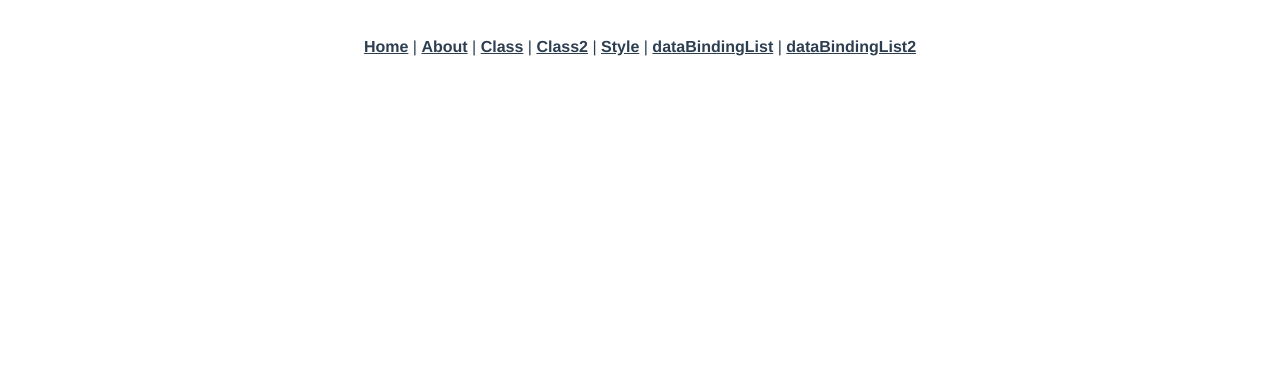
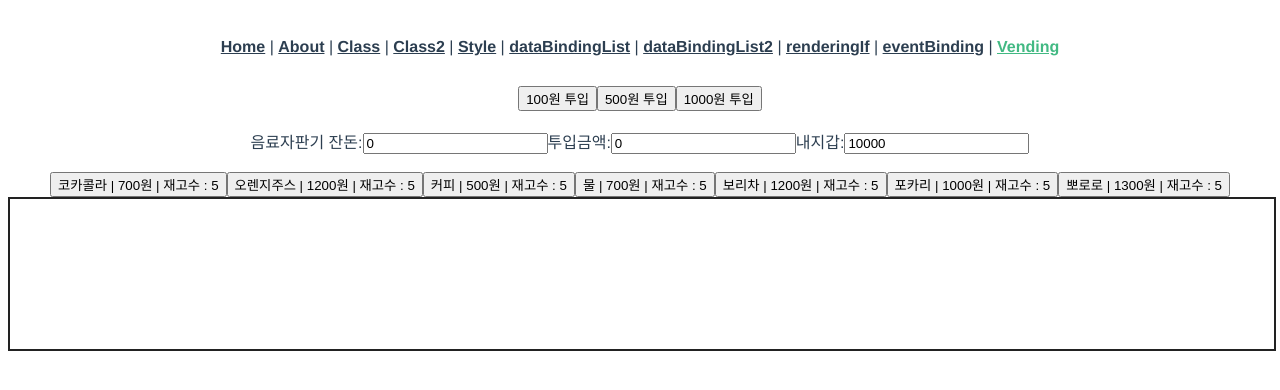
Before and after one commit to bellDev-code/Vue-project, a Vue app: page /vending in a window 1280 px wide. Shown: the top 390 px of the page. Built offline with nearby package versions, Linux system fonts and the light colour scheme.

Commit message:
vue event , if and Vending Machine

```diff
--- a/src/App.vue
+++ b/src/App.vue
@@ -6,7 +6,10 @@
     <router-link to="/class2">Class2</router-link> |
     <router-link to="/style">Style</router-link> |
     <router-link to="/dataBindingList">dataBindingList</router-link> |
-    <router-link to="/dataBindingList2">dataBindingList2</router-link>
+    <router-link to="/dataBindingList2">dataBindingList2</router-link> |
+    <router-link to="/renderingIf">renderingIf</router-link> |
+    <router-link to="/eventBinding">eventBinding</router-link> |
+    <router-link to="/Vending">Vending</router-link>
   </div>
   <router-view />
 </template>
--- a/src/router/index.js
+++ b/src/router/index.js
@@ -5,6 +5,9 @@ import Class2 from "../views/DataBindingClass2.vue";
 import Style from "../views/DataBindingStyle.vue";
 import DataBindingList from "../views/DataBindingList.vue";
 import DataBindingList2 from "../views/DataBindingList2.vue";
+import RenderingIf from "../views/DataBindingIf.vue";
+import EventBinding from "../views/EventBinding.vue";
+import Vending from "../views/Vending.vue";
 
 const routes = [
   {
@@ -46,6 +49,21 @@ const routes = [
     name: "DataBindingList2",
     component: DataBindingList2,
   },
+  {
+    path: "/renderingIf",
+    name: "RenderingIf",
+    component: RenderingIf,
+  },
+  {
+    path: "/eventBinding",
+    name: "EventBinding",
+    component: EventBinding,
+  },
+  {
+    path: "/vending",
+    name: "Vending",
+    component: Vending,
+  },
 ];
 
 const router = createRouter({
--- /dev/null
+++ b/src/views/DataBindingIf.vue
@@ -0,0 +1,30 @@
+<template>
+  <div v-if="userRole == 'Admin'">
+    <!-- <h1 v-if="type == 'A'">A</h1>
+    <h1 v-else-if="type == 'B'">B</h1>
+    <h1 v-else>C</h1> -->
+    <button>조회</button>
+    <button v-if="userRole == 'Admin'">생성</button>
+    <button v-show="userRole == 'Admin'">삭제</button>
+  </div>
+  <div v-else>
+    <button>조회</button>
+  </div>
+</template>
+<script>
+export default {
+  name: "",
+  components: {},
+  data() {
+    return {
+      // type: "B",
+      userRole: "User",
+    };
+  },
+  setup() {},
+  created() {},
+  mounted() {},
+  unmounted() {},
+  methods: {},
+};
+</script>
--- a/src/views/DataBindingList2.vue
+++ b/src/views/DataBindingList2.vue
@@ -1,9 +1,11 @@
 <template>
   <div>
     <select v-model="selectedGender">
+      <option value="">전체</option>
       <option value="male">남자</option>
       <option value="female">여자</option>
     </select>
+    <input type="search" v-model="searchName" placeholder="Enter the name" />
     <button @click="getUserList">조회</button>
     <table>
       <thead>
@@ -38,6 +40,7 @@ export default {
       url: "https://64dd091b-811c-4eda-8fe3-cb394e1d7a48.mock.pstmn.io/getUserList",
       userList: [],
       selectedGender: "",
+      searchName: "",
     };
   },
   setup() {},
@@ -51,11 +54,40 @@ export default {
       const userList = (await axios.get(this.url)).data.data;
 
       if (this.selectedGender == "") {
-        this.userList = userList;
+        // 성별 전체 선택
+        if (this.searchName == "") {
+          // 이름 입력 안함
+          this.userList = userList;
+        } else {
+          // 이름 입력함
+          this.userList = userList.filter(
+            (u) =>
+              u.name.toLowerCase().indexOf(this.searchName.toLowerCase()) > -1
+          );
+        }
       } else {
-        this.userList = userList.filter((u) => u.gender == this.selectedGender);
+        // 성별을 남자 혹은 여자 선택한 경우
+        if (this.searchName == "") {
+          // 이름 입력 안함
+          this.userList = userList.filter(
+            (u) => u.gender == this.selectedGender
+          );
+        } else {
+          // 이름 입력 함
+          this.userList = userList.filter(
+            (u) =>
+              u.gender == this.selectedGender &&
+              u.name.toLowerCase().indexOf(this.searchName.toLowerCase()) > -1
+          );
+        }
+        console.log(this.userList);
       }
-      // console.log(this.userList);
+
+      // 성별로 데이터 찾기
+      // if (this.selectedGender == "") {
+      //   this.userList = userList;
+      // } else {
+      //   this.userList = userList.filter((u) => u.gender == this.selectedGender);
     },
   },
 };
--- /dev/null
+++ b/src/views/EventBinding.vue
@@ -0,0 +1,43 @@
+<template>
+  <div>
+    <button @click="myFunction">클릭</button>
+    <button v-on:click="myFunction">클릭</button>
+    <br />
+    <select v-model="sel" @change="changeSelect">
+      <option value="A">A</option>
+      <option value="B">B</option>
+      <option value="C">C</option>
+    </select>
+    <br />
+    <input type="text" @keyup.enter="doSearch" />
+    <button @click="doSearch">조회</button>
+  </div>
+</template>
+<script>
+export default {
+  name: "",
+  components: {},
+  data() {
+    return {
+      sel: "",
+    };
+  },
+  setup() {},
+  created() {},
+  mounted() {},
+  unmounted() {},
+  methods: {
+    doSearch() {
+      console.log("조회 실행");
+    },
+
+    myFunction() {
+      console.log("클릭 이벤트 발생");
+    },
+
+    changeSelect() {
+      console.log(this.sel);
+    },
+  },
+};
+</script>
--- /dev/null
+++ b/src/views/Vending.vue
@@ -0,0 +1,161 @@
+<template>
+  <div>
+    <button @click="inputAmount(coin)" :key="i" v-for="(coin, i) in coins">
+      {{ coin }}원 투입
+    </button>
+
+    <br />
+    <br />
+    <label>음료자판기 잔돈:</label>
+    <input type="text" name="" v-model="total_vending_amount" readonly />
+    <label>투입금액:</label
+    ><input type="text" name="" v-model="total_input_amount" readonly />
+    <label>내지갑:</label
+    ><input type="text" name="" v-model="total_customer_amount" readonly />
+    <br />
+    <br />
+    <button
+      :class="{ active: drink.price <= total_input_amount }"
+      :key="drink.drinkId"
+      v-for="drink in drinkList"
+      @click="requestDrink(drink.drinkId)"
+    >
+      {{ drink.drinkName }} | {{ drink.price }}원 | 재고수 : {{ drink.stock }}
+    </button>
+    <br />
+    <div
+      style="
+        width: 100%;
+        height: 150px;
+        overflow-y: auto;
+        border: 2px solid #222;
+      "
+    >
+      <p :key="i" v-for="(msg, i) in messageList">{{ msg }}</p>
+    </div>
+  </div>
+</template>
+<script>
+export default {
+  name: "",
+  components: {},
+  data() {
+    return {
+      total_vending_amount: 0,
+      total_customer_amount: 10000,
+      total_input_amount: 0,
+      messageList: [],
+      coins: [100, 500, 1000],
+      drinkList: [
+        {
+          drinkId: "1",
+          drinkName: "코카콜라",
+          price: 700,
+          stock: 5,
+        },
+        {
+          drinkId: "2",
+          drinkName: "오렌지주스",
+          price: 1200,
+          stock: 5,
+        },
+        {
+          drinkId: "3",
+          drinkName: "커피",
+          price: 500,
+          stock: 5,
+        },
+        {
+          drinkId: "4",
+          drinkName: "물",
+          price: 700,
+          stock: 5,
+        },
+        {
+          drinkId: "5",
+          drinkName: "보리차",
+          price: 1200,
+          stock: 5,
+        },
+        {
+          drinkId: "6",
+          drinkName: "포카리",
+          price: 1000,
+          stock: 5,
+        },
+        {
+          drinkId: "7",
+          drinkName: "뽀로로",
+          price: 1300,
+          stock: 5,
+        },
+      ],
+    };
+  },
+  setup() {},
+  created() {},
+  mounted() {},
+  unmounted() {},
+  methods: {
+    inputAmount(amount) {
+      if (amount <= this.total_customer_amount) {
+        this.total_input_amount += amount;
+        this.total_customer_amount -= amount;
+        this.total_vending_amount += amount;
+
+        this.messageList.push(`${amount}이 투입되었습니다.`);
+        this.messageList.push(
+          `총 투입 금액은 ${this.total_input_amount}입니다.`
+        );
+        this.messageList.push(
+          `당신의 지갑에는 ${this.total_customer_amount}이 남아 있습니다.`
+        );
+      } else {
+        this.messageList.push(
+          `내 지갑에 남아 있는 돈이 ${this.total_customer_amount}입니다.`
+        );
+        this.messageList.push(`${amount}를 투입할 수 없습니다.`);
+      }
+    },
+
+    requestDrink(drinkId) {
+      let drink = this.drinkList.filter((d) => d.drinkId == drinkId)[0];
+      if (drink.stock > 0) {
+        if (this.total_input_amount >= drink.price) {
+          let changes = this.total_input_amount - drink.price;
+          if (this.total_vending_amount >= changes) {
+            this.messageList.push(
+              `${drink.drinkName} 음료가 나왔습니다. 잔돈 ${changes}가 나왔습니다.`
+            );
+            this.total_customer_amount += changes;
+            drink.stock -= 1;
+            this.total_input_amount = 0;
+            this.total_vending_amount -= changes;
+
+            this.total_input_amount.value = this.total_input_amount;
+            this.total_customer_amount.value = this.total_customer_amount;
+            this.total_vending_amount.value = this.total_vending_amount;
+
+            this.messageList.push(
+              `당신의 지갑에는 총 ${this.total_customer_amount} 있습니다.`
+            );
+          }
+        } else {
+          this.messageList.push(
+            `투입하신 금액은 총 ${this.total_input_amount}인데, 음료 가격은 ${drink.price}여서 구매할 수 없습니다.`
+          );
+        }
+      } else {
+        this.messageList.psuh(
+          `선택하신 음료 ${drink.drinkName}이 재고가 없습니다.`
+        );
+      }
+    },
+  },
+};
+</script>
+<style scoped>
+.active {
+  background-color: yellow;
+}
+</style>
```
